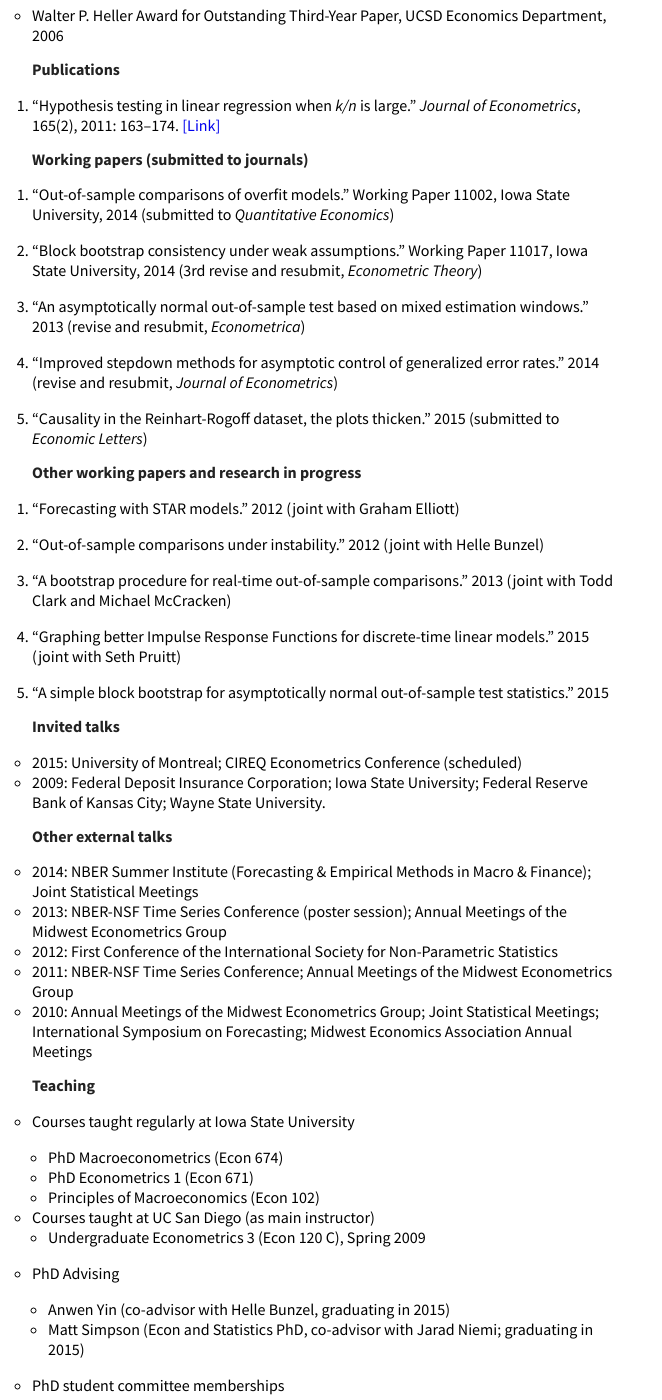
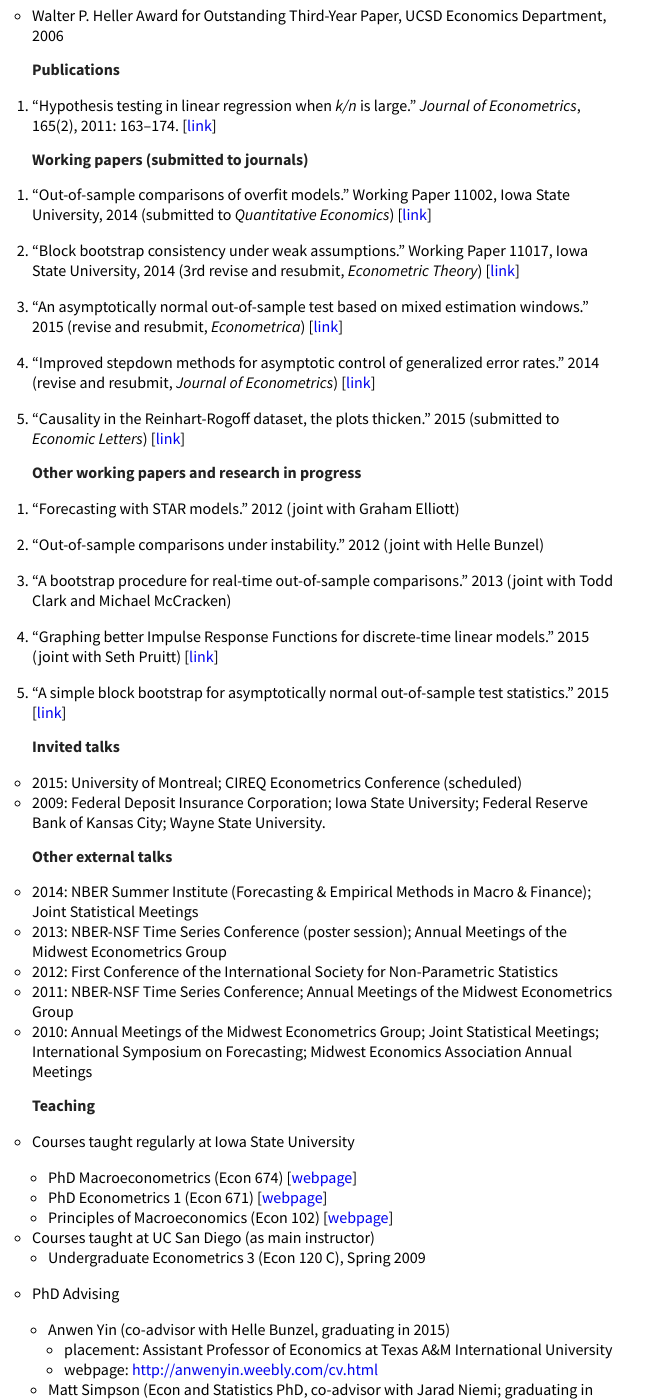
Before and after one commit to mmkuang/grayclhn.github.io, a Jekyll site: the page built from calhoun-cv.md, in a window 1280 px wide and 1400 px high, scrolled down 662 px. Shown: the whole window, without its empty margins (0-662 px from the left). Built offline with Jekyll 4.4.1, drawn with Linux system fonts in a browser that asks for light colours; Markdown is read by kramdown in place of the engine named in the settings; some of the changed text lies outside the part shown.

Commit message:
Add links to cv

```diff
--- a/calhoun-cv.md
+++ b/calhoun-cv.md
@@ -47,26 +47,31 @@ Publications
 
 1. "Hypothesis testing in linear regression when *k/n* is large."
    *Journal of Econometrics*, 165(2), 2011: 163–174.
-   [[Link]](http://www.econ.iastate.edu/research/working-papers/p12216)
+   [[link](http://www.econ.iastate.edu/research/working-papers/p12216)]
 
 Working papers (submitted to journals)
 --------------------------------------
 
 1. "Out-of-sample comparisons of overfit models." Working Paper 11002,
    Iowa State University, 2014 (submitted to *Quantitative Economics*)
+   [[link](http://www.econ.iastate.edu/research/working-papers/p12462)]
 
 2. "Block bootstrap consistency under weak assumptions." Working Paper
    11017, Iowa State University, 2014 (3rd revise and resubmit,
    *Econometric Theory*)
+   [[link](http://www.econ.iastate.edu/research/working-papers/p14313)]
 
 3. "An asymptotically normal out-of-sample test based on mixed
-   estimation windows." 2013 (revise and resubmit, *Econometrica*)
+   estimation windows." 2015 (revise and resubmit, *Econometrica*)
+   [[link](dl/calhoun-mixed-window.pdf)]
 
 4. "Improved stepdown methods for asymptotic control of generalized
    error rates." 2014 (revise and resubmit, *Journal of Econometrics*)
+   [[link](dl/calhoun-stepdown.pdf)]
 
 5. "Causality in the Reinhart-Rogoff dataset, the plots thicken." 2015
    (submitted to *Economic Letters*)
+   [[link](dl/calhoun-rr-graphics.pdf)]
 
 Other working papers and research in progress
 ---------------------------------------------
@@ -81,9 +86,11 @@ Other working papers and research in progress
 
 4. "Graphing better Impulse Response Functions for discrete-time
    linear models." 2015 (joint with Seth Pruitt)
+   [[link](dl/calhoun-smooth-irf.pdf)]
 
 5. "A simple block bootstrap for asymptotically normal out-of-sample
    test statistics." 2015
+   [[link](dl/calhoun-oosbootstrap.pdf)]
 
 Invited talks
 -------------
@@ -112,9 +119,9 @@ Teaching
 
 * Courses taught regularly at Iowa State University
 
-  * PhD Macroeconometrics (Econ 674)
-  * PhD Econometrics 1 (Econ 671)
-  * Principles of Macroeconomics (Econ 102)
+  * PhD Macroeconometrics (Econ 674) [[webpage](/674)]
+  * PhD Econometrics 1 (Econ 671) [[webpage](/671)]
+  * Principles of Macroeconomics (Econ 102) [[webpage](/102)]
 
 * Courses taught at UC San Diego (as main instructor)
   * Undergraduate Econometrics 3 (Econ 120 C), Spring 2009
@@ -122,8 +129,12 @@ Teaching
 * PhD Advising
 
   * Anwen Yin (co-advisor with Helle Bunzel, graduating in 2015)
+    * placement: Assistant Professor of Economics at Texas A&M International University
+    * webpage: <http://anwenyin.weebly.com/cv.html>
   * Matt Simpson (Econ and Statistics PhD, co-advisor with Jarad
     Niemi; graduating in 2015)
+    * placement: Postdoc in Statistics at University of Missouri
+    * [[webpage](http://www.themattsimpson.com)]
 
 * PhD student committee memberships
 
```
